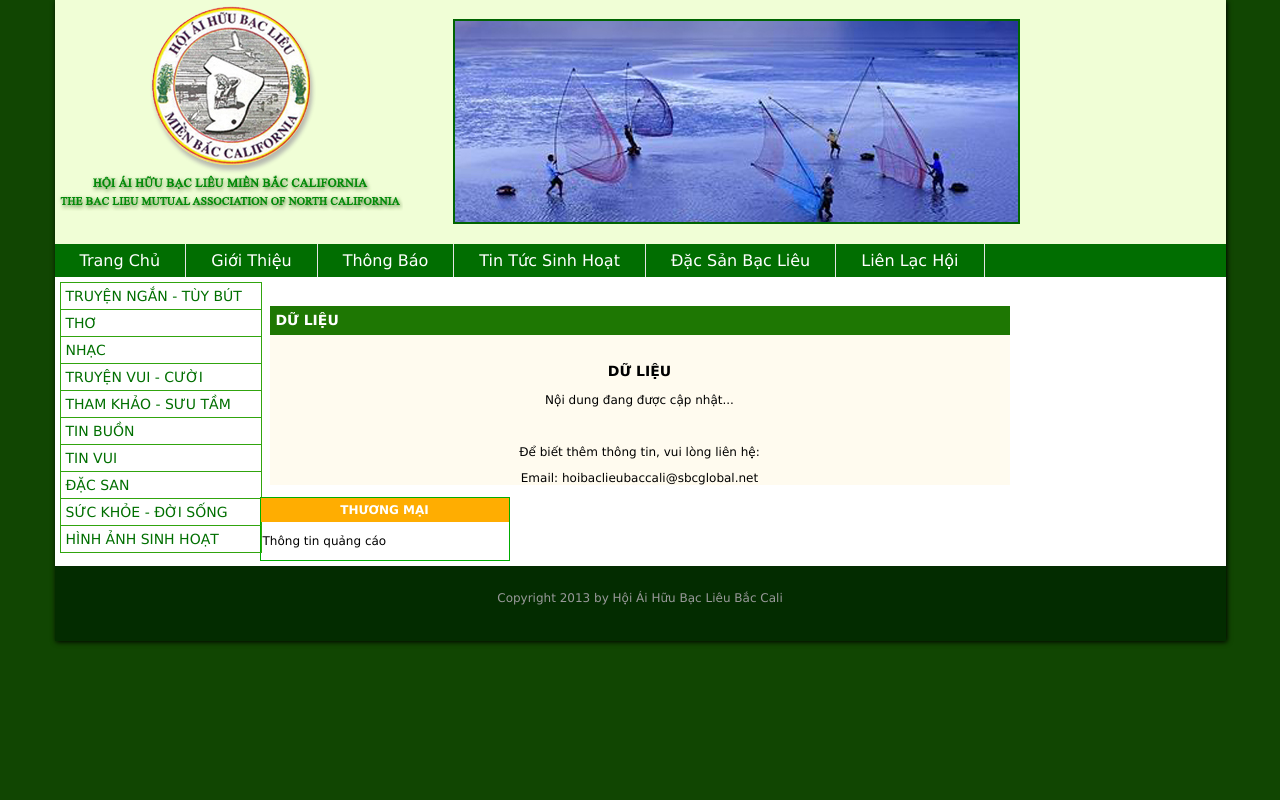
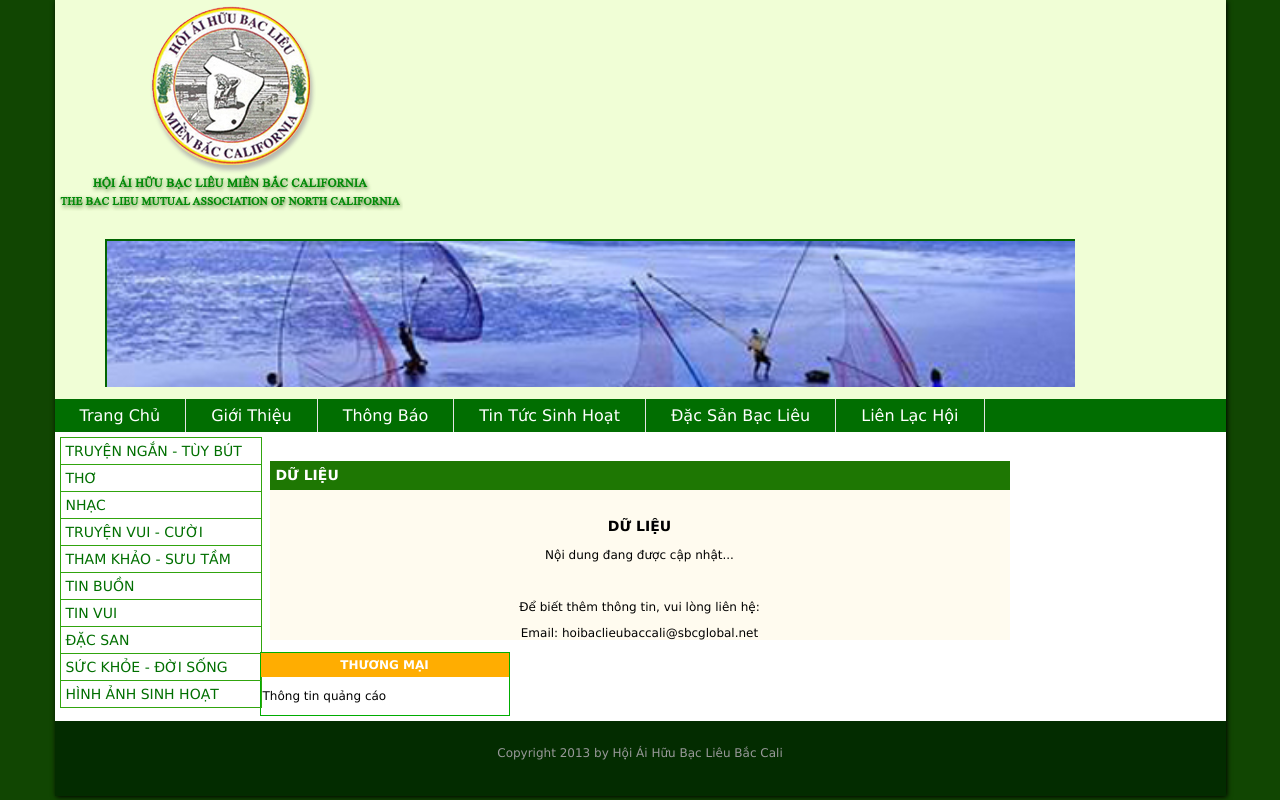
Before and after one commit to sanjosefilm/hoiaihuubaclieubaccali, a PHP site: page /data.html in a window 1280 px wide. Run offline with PHP 8.4, Linux system fonts and the light colour scheme; data that the repository does not hold is empty; a stand-in replaces the project's code that opens the database connection; some libraries are stand-ins or nearby versions.

Commit message:
Add files via upload
Signed-off-by: sanjosefilm <sanjosefilm@gmail.com>

```diff
--- a/change_banner.js
+++ b/change_banner.js
@@ -22,17 +22,25 @@ function imageRotator(){
 */
 
 function imageRotator() {
-var curImg = $('#imageShow li.current');
-var nextImg = curImg.next();
+	var curImg = $('#imageShow li.current');
+	var nextImg = curImg.next('li');
 
-if (nextImg.length == 0) {
-nextImg = $('#imageShow li:first');
+	if (nextImg.length == 0) {
+		nextImg = $('#imageShow li:first');
+	}
+
+	// Ensure current image is visible
+	curImg.css('opacity', 1);
+
+	// Set next image to invisible and make it current
+	nextImg.css('opacity', 0).addClass('current');
+
+	// Remove current class from previous and add previous class
+	curImg.removeClass('current').addClass('previous');
+
+	// Animate the transition
+	nextImg.animate({opacity: 1}, 2000, function() {
+		// Clean up - remove previous class from old image
+		$('#imageShow li.previous').removeClass('previous').css('opacity', 0);
+	});
 };
-
-curImg.removeClass('current').addClass('previous');
-nextImg.css({opacity:0}).addClass('current').animate({opacity:1},2000, function() {
-curImg.removeClass('previous');
-});
-
-
-};
--- a/css.css
+++ b/css.css
@@ -97,6 +97,25 @@ padding:5px;}
 }
 
 #blog_content{}
+/* Image display fixes */
+img {
+	max-width: 100%;
+	height: auto;
+	display: block;
+}
+
+#blog img {
+	margin: 0 auto;
+	border: 1px solid #ccc;
+	box-shadow: 0 2px 5px rgba(0,0,0,0.1);
+}
+
+#imageShow img {
+	width: 970px;
+	height: 150px;
+	object-fit: cover;
+}
+
 #blog_content .title{
 	color:#0048b4;
 	font-size:14px;
@@ -153,19 +172,25 @@ padding:5px;}
 
 /* Show banner */
 #imgShow{
-
-
+	width: 970px;
+	height: 150px;
+	overflow: hidden;
 }
 #imageShow{
 	position:relative;
 	list-style:none;
+	margin: 0;
+	padding: 0;
+	width: 100%;
+	height: 100%;
 }
 #imageShow li{
 	position:absolute;
 	top:2px;
 	left:0px;
 	z-index:0;
-
+	opacity: 0;
+	transition: opacity 2s ease-in-out;
 }
 
 .list_carousel {
@@ -199,11 +224,11 @@ padding:5px;}
 
 #imageShow li.previous{
 	z-index:50;
-
+	opacity: 0;
 }
 #imageShow li.current{
 	z-index:100;
-
+	opacity: 1;
 }
 
 #menu{
```
